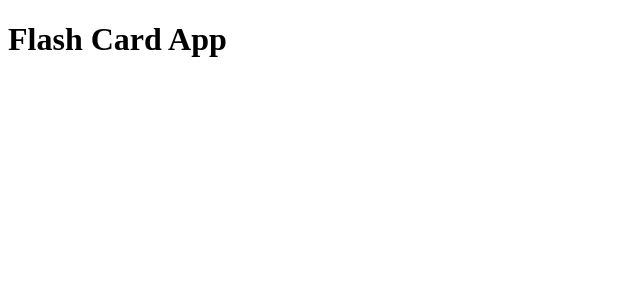
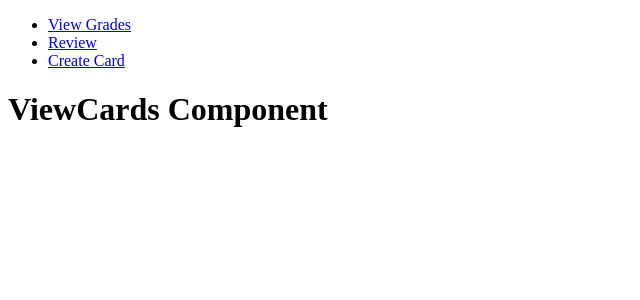
Before and after one commit to grantkang/react-flash-cards-pt, a React app: page / in a window 1280 px wide. Shown: the top 300 px of the page, without its empty margins (0-640 px from the left). Built offline with nearby package versions, Linux system fonts and the light colour scheme; the HTML template or start-up script is replaced by a standard one.

Commit message:
created the nav comopnent

```diff
--- a/src/components/app.jsx
+++ b/src/components/app.jsx
@@ -1,9 +1,47 @@
-import React from 'react'
+import React from 'react';
+import ViewCards from './view-cards';
+import ReviewCards from './review-cards';
+import CreateCard from './create-card';
+import Nav from './nav';
+
+function View(label, element) {
+  return {
+    label: label,
+    element: element
+  }
+}
 
 export default class App extends React.Component {
+  constructor(props) {
+    super(props);
+    this.setView = this.setView.bind(this);
+    this.viewMap = {
+      'view-cards': { label: 'View Grades', element: <ViewCards /> },
+      'review-cards': { label: 'Review', element: <ReviewCards /> },
+      'create-card': { label: 'Create Card', element: <CreateCard /> }
+    };
+    this.state = {
+      view: 'view-cards'
+    };
+  }
+
+  getView() {
+    const view = this.state.view;
+    return this.viewMap[view].element;
+  }
+
+  setView(view) {
+    this.setState({view: view});
+  }
+
   render() {
     return (
-      <h1 className="text-center">Flash Card App</h1>
-    )
+      <div className="container">
+        <Nav setView={this.setView} viewMap={this.viewMap} currentView={this.state.view}/>
+        <div className="text-center">
+          {this.getView()}
+        </div>
+      </div>
+    );
   }
 }
--- /dev/null
+++ b/src/components/nav.jsx
@@ -0,0 +1,38 @@
+import React from 'react';
+
+class NavItem extends React.Component{
+  render() {
+    const label = this.props.label;
+    const view = this.props.view;
+    const className = this.props.isActive ? 'nav-link active' : 'nav-link';
+    return (
+      <li className="nav-item">
+        <a className={className} onClick={this.props.onClick} href="#">{label}</a>
+      </li>
+    );
+  }
+}
+
+export default class Nav extends React.Component {
+  render() {
+    const setView = this.props.setView;
+    const viewMap = this.props.viewMap;
+    const currentView = this.props.currentView;
+
+    return (
+      <ul className="nav nav-pills justify-content-end">
+        {Object.keys(viewMap).map(view => {
+          return (
+            <NavItem
+              key={view}
+              label={viewMap[view].label}
+              view={view}
+              isActive={view === currentView}
+              onClick={() => setView(view)}
+            />
+          )
+        })}
+      </ul>
+    )
+  }
+}
```
